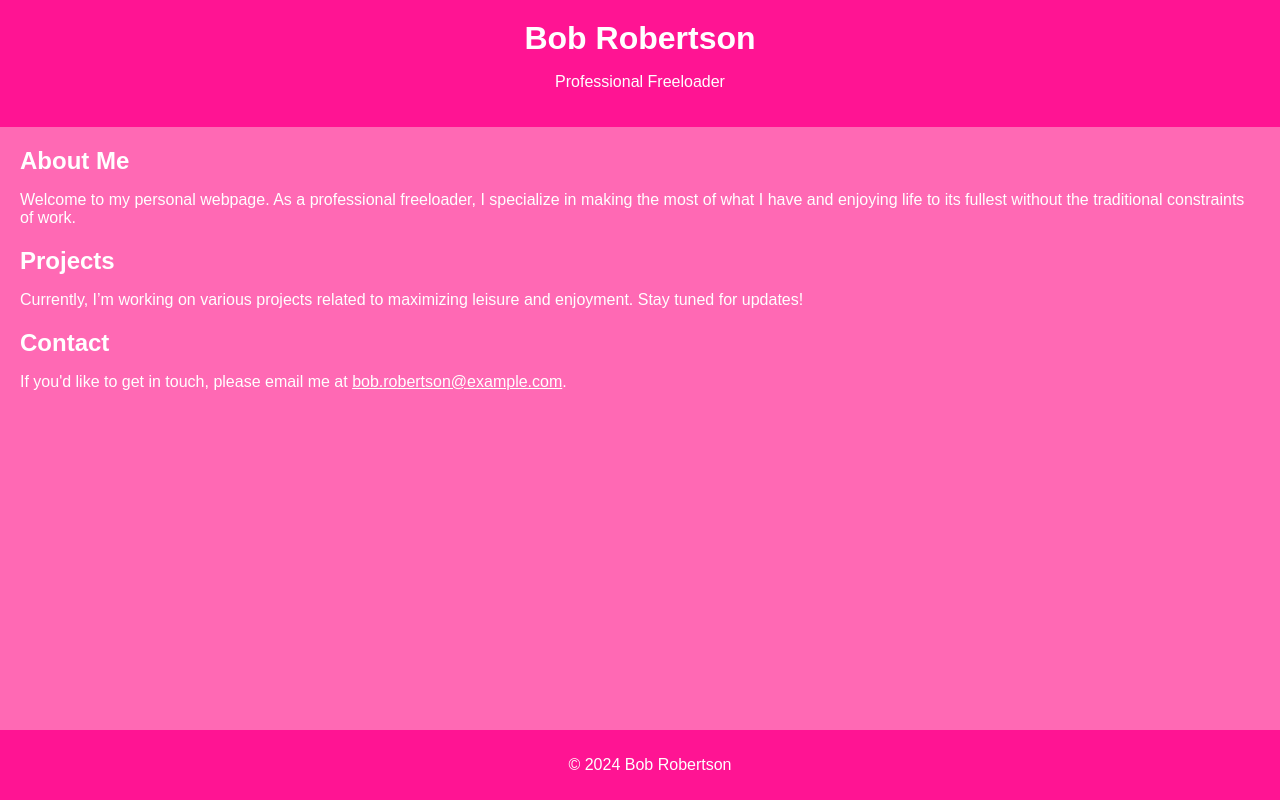
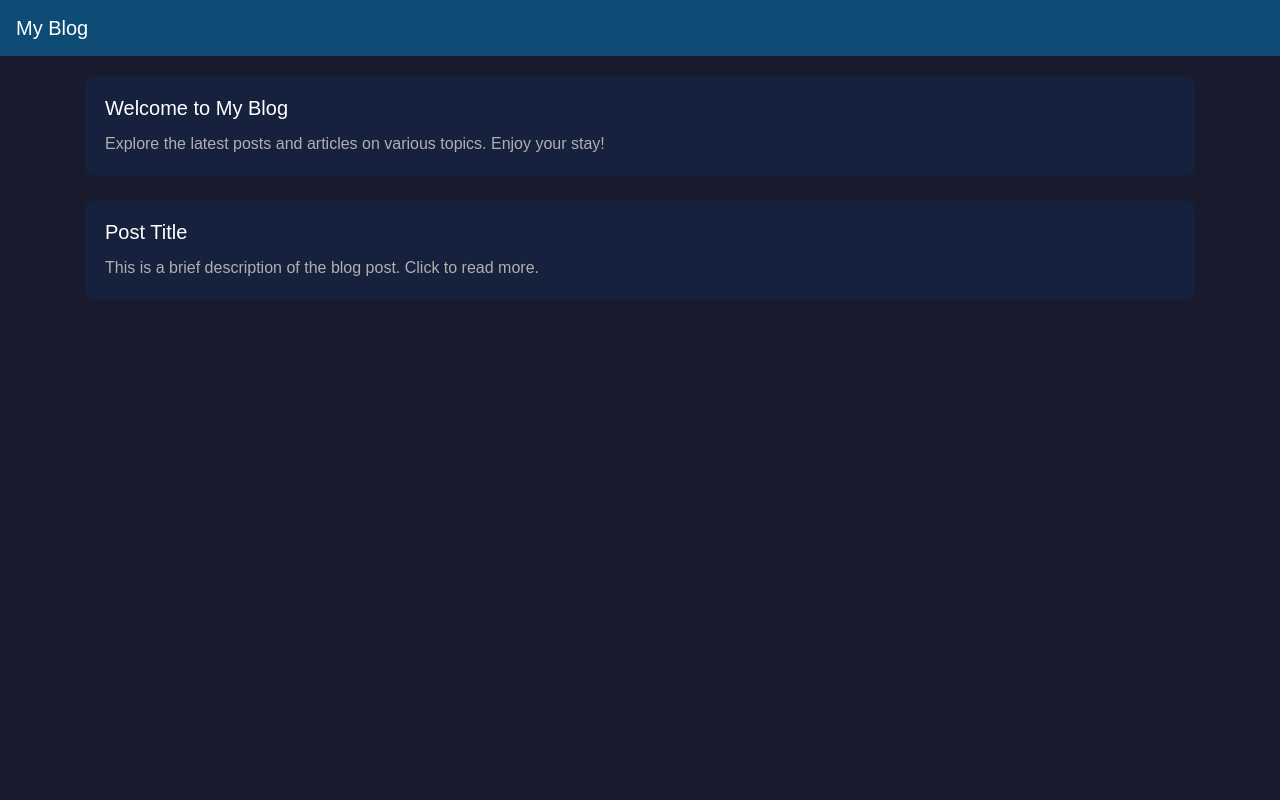
Before and after one commit to thompnet/thompnet.github.io, a plain HTML site: page index.html in a window 1280 px wide. Drawn offline with nearby package versions, Linux system fonts and the light colour scheme.

Commit message:
gpt iteration

```diff
--- a/index.html
+++ b/index.html
@@ -3,60 +3,61 @@
 <head>
     <meta charset="UTF-8">
     <meta name="viewport" content="width=device-width, initial-scale=1.0">
-    <title>Bob Robertson - Professional Freeloader</title>
+    <title>Minimalist Blog</title>
+    <link href="https://stackpath.bootstrapcdn.com/bootstrap/4.5.2/css/bootstrap.min.css" rel="stylesheet">
     <style>
         body {
-            font-family: Arial, sans-serif;
-            background-color: #ff69b4;
-            color: #fff;
-            margin: 0;
-            padding: 0;
-        }
-        header {
-            background-color: #ff1493;
-            padding: 20px;
-            text-align: center;
+            background-color: #1a1a2e;
+            color: #e0e0e0;
+            font-family: 'Poppins', sans-serif;
         }
         .container {
-            padding: 20px;
+            margin-top: 20px;
         }
-        h1, h2 {
-            margin: 0;
+        .card {
+            background-color: #16213e;
+            border: none;
+            border-radius: 10px;
         }
-        section {
-            margin-bottom: 20px;
+        .card-title {
+            color: #ffffff;
         }
-        footer {
-            background-color: #ff1493;
-            text-align: center;
-            padding: 10px;
-            position: fixed;
-            bottom: 0;
-            width: 100%;
+        .card-text {
+            color: #b0b0b0;
+        }
+        .navbar {
+            background-color: #0f4c75;
+        }
+        .navbar-brand {
+            font-family: 'Poppins', sans-serif;
         }
     </style>
 </head>
 <body>
-    <header>
-        <h1>Bob Robertson</h1>
-        <p>Professional Freeloader</p>
-    </header>
+    <nav class="navbar navbar-expand-lg navbar-dark">
+        <a class="navbar-brand" href="#">My Blog</a>
+    </nav>
     <div class="container">
-        <section id="about">
-            <h2>About Me</h2>
-            <p>Welcome to my personal webpage. As a professional freeloader, I specialize in making the most of what I have and enjoying life to its fullest without the traditional constraints of work.</p>
-        </section>
-        <section id="projects">
-            <h2>Projects</h2>
-            <p>Currently, I’m working on various projects related to maximizing leisure and enjoyment. Stay tuned for updates!</p>
-        </section>
-        <section id="contact">
-            <h2>Contact</h2>
-            <p>If you'd like to get in touch, please email me at <a href="mailto:bob.robertson@example.com" style="color: #fff;">bob.robertson@example.com</a>.</p>
-        </section>
+        <div class="row">
+            <div class="col-md-12">
+                <div class="card mb-4">
+                    <div class="card-body">
+                        <h5 class="card-title">Welcome to My Blog</h5>
+                        <p class="card-text">Explore the latest posts and articles on various topics. Enjoy your stay!</p>
+                    </div>
+                </div>
+                <!-- Example post card -->
+                <div class="card mb-4">
+                    <div class="card-body">
+                        <h5 class="card-title">Post Title</h5>
+                        <p class="card-text">This is a brief description of the blog post. Click to read more.</p>
+                    </div>
+                </div>
+            </div>
+        </div>
     </div>
-    <footer>
-        <p>&copy; 2024 Bob Robertson</p>
-    </footer>
+    <script src="https://code.jquery.com/jquery-3.5.1.slim.min.js"></script>
+    <script src="https://cdn.jsdelivr.net/npm/@popperjs/core@2.5.4/dist/umd/popper.min.js"></script>
+    <script src="https://stackpath.bootstrapcdn.com/bootstrap/4.5.2/js/bootstrap.min.js"></script>
 </body>
 </html>
```
